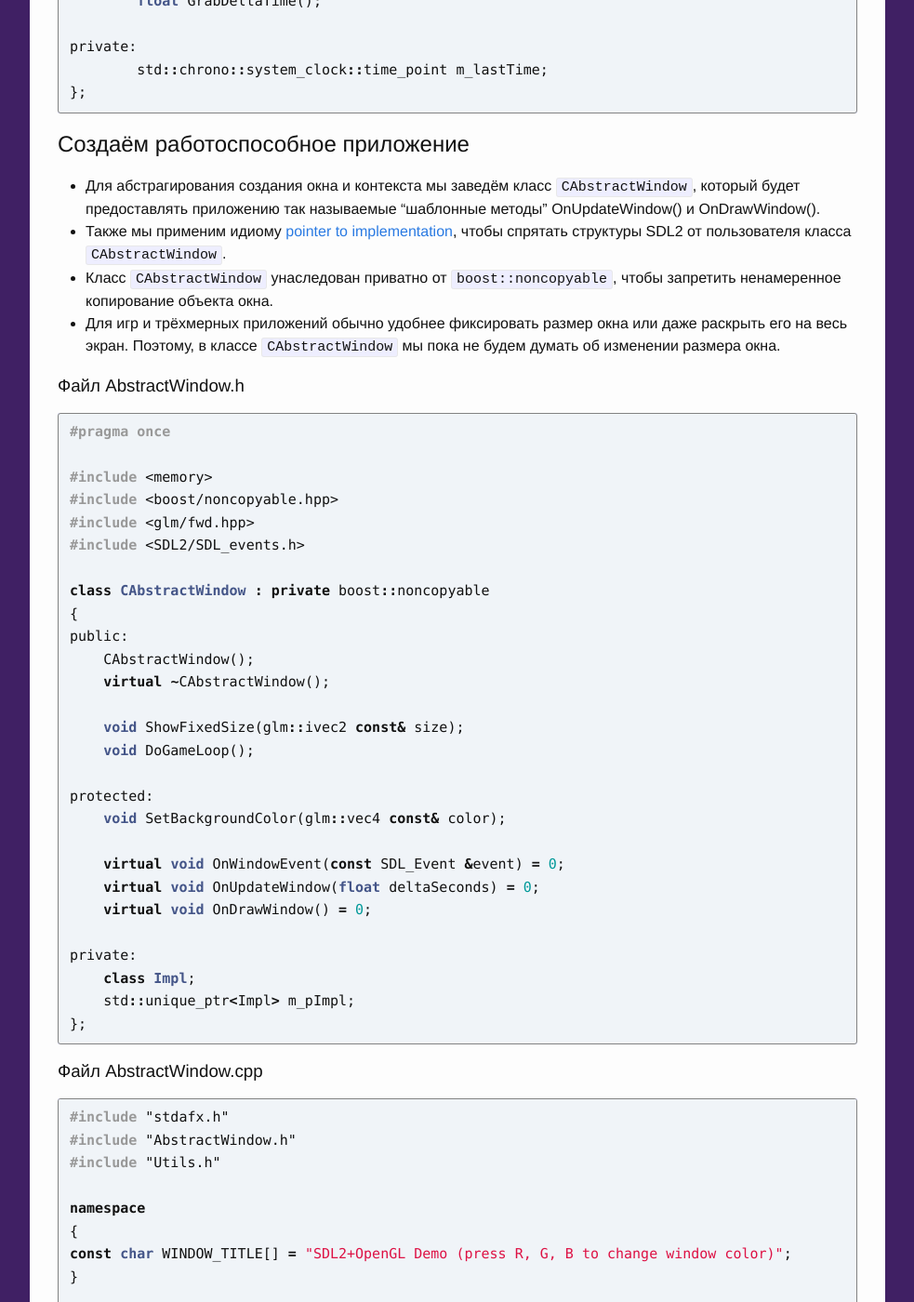
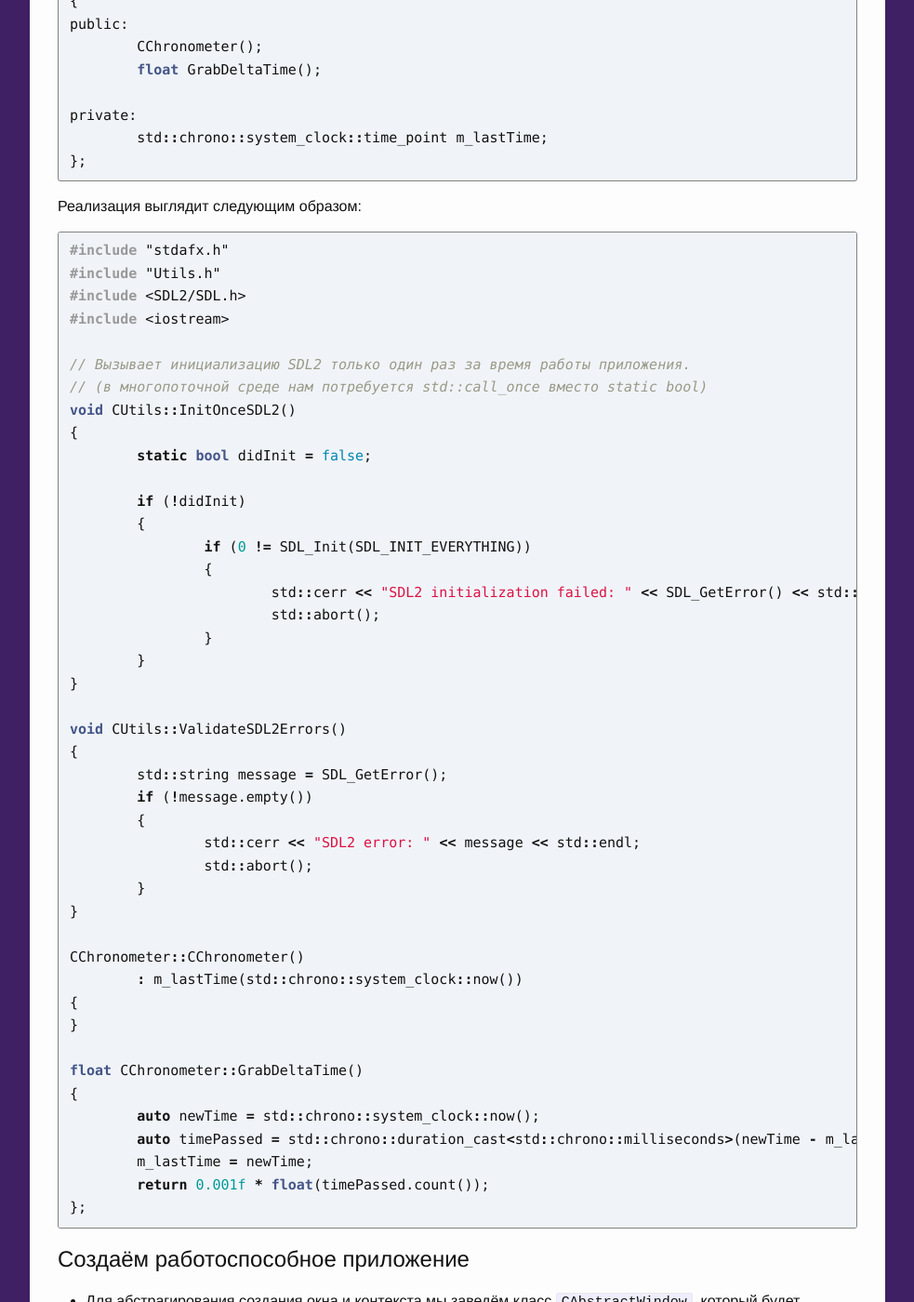
Before and after one commit to ps-group/ps-group.github.io, a Jekyll site: the page built from _opengl/lesson_1.md, in a window 1280 px wide and 1400 px high, scrolled down 6308 px. Shown: the whole window at 93% size, without its empty margins (148-1131 px from the left). Built offline with Jekyll 4.4.1, drawn with Linux system fonts in a browser that asks for light colours; some of the changed text lies outside the part shown.

Commit message:
Improvements in lessons #1 and #2

````diff
--- a/_opengl/lesson_1.md
+++ b/_opengl/lesson_1.md
@@ -44,6 +44,9 @@ OpenGL работает с графическим контекстом OpenGL.
 Базовый пример кода на SDL2 приведён в документации функции [SDL_GL_CreateContext](wiki.libsdl.org/SDL_GL_CreateContext):
 
 ```cpp
+// Инициализируем SDL2 один раз за время работы программы.
+SDL_Init(SDL_INIT_EVERYTHING);
+
 // Специальное значение SDL_WINDOWPOS_CENTERED для x и y заставит SDL2
 // разместить окно в центре монитора по осям x и y.
 // Здесь для примера используется 0, т.е. окно появится в левом верхнем углу экрана.
@@ -207,6 +210,54 @@ public:
 
 private:
 	std::chrono::system_clock::time_point m_lastTime;
+};
+```
+
+Реализация выглядит следующим образом:
+
+```cpp
+#include "stdafx.h"
+#include "Utils.h"
+#include <SDL2/SDL.h>
+#include <iostream>
+
+// Вызывает инициализацию SDL2 только один раз за время работы приложения.
+// (в многопоточной среде нам потребуется std::call_once вместо static bool)
+void CUtils::InitOnceSDL2()
+{
+	static bool didInit = false;
+
+	if (!didInit)
+	{
+		if (0 != SDL_Init(SDL_INIT_EVERYTHING))
+		{
+			std::cerr << "SDL2 initialization failed: " << SDL_GetError() << std::endl;
+			std::abort();
+		}
+	}
+}
+
+void CUtils::ValidateSDL2Errors()
+{
+	std::string message = SDL_GetError();
+	if (!message.empty())
+	{
+		std::cerr << "SDL2 error: " << message << std::endl;
+		std::abort();
+	}
+}
+
+CChronometer::CChronometer()
+	: m_lastTime(std::chrono::system_clock::now())
+{
+}
+
+float CChronometer::GrabDeltaTime()
+{
+	auto newTime = std::chrono::system_clock::now();
+	auto timePassed = std::chrono::duration_cast<std::chrono::milliseconds>(newTime - m_lastTime);
+	m_lastTime = newTime;
+	return 0.001f * float(timePassed.count());
 };
 ```
 
````
Also changed, not shown: _opengl/lesson_2.md (+80 -87 lines).
